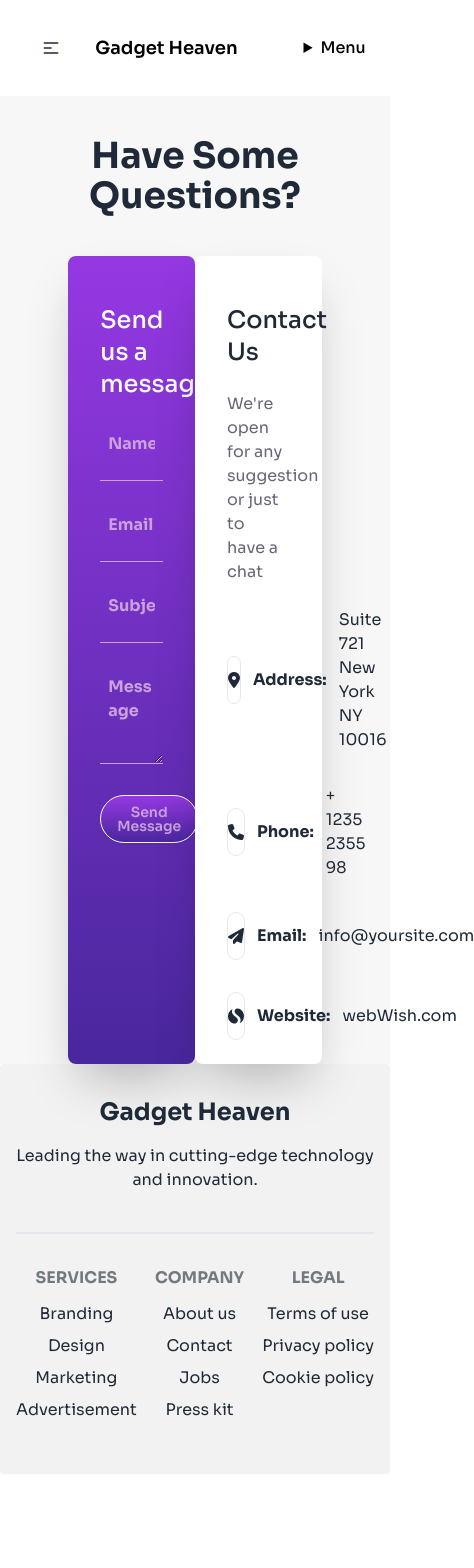
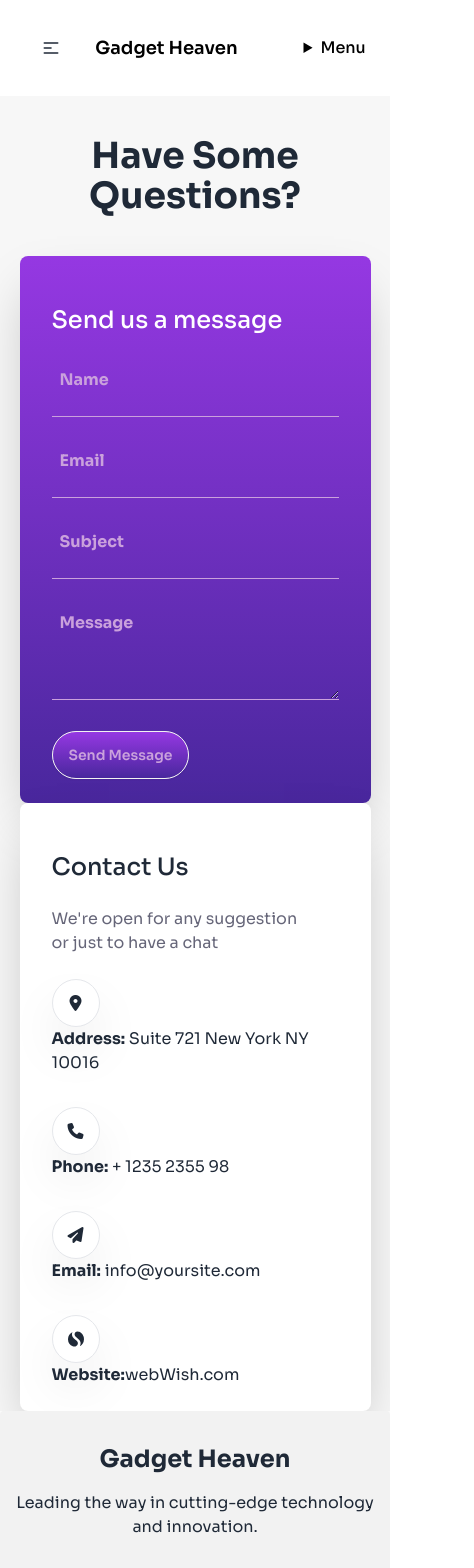
Before and after one commit to walid-official/gadget-heaven, a React (Vite) app: page /Contact in a window 390 px wide. Shown: the top 1568 px of the page, 474 px wide, since content can reach past the window. Before the commit the page ends 1474 px from the top, so only its background shows below. Built offline with nearby package versions, Linux system fonts and the light colour scheme.

Commit message:
some changes are added

```diff
--- a/public/Categories.json
+++ b/public/Categories.json
@@ -1,17 +1,14 @@
 [
     {
       "id": 1,
-      "category": "Laptop",
-      "slug": "brewed-coffee"
+      "category": "Laptop"
     },
     {
       "id": 2,
-      "category": "Phone",
-      "slug": "iced-coffee"
+      "category": "Phone"
     },
     {
       "id": 3,
-      "category": "Accessories",
-      "slug": "dessert-coffee"
+      "category": "Accessories"
     }
   ]
--- a/src/Pages/CardDetails.jsx
+++ b/src/Pages/CardDetails.jsx
@@ -51,7 +51,6 @@ const CardDetails = () => {
       setResetItems(false)
       setCartCount(0 + 1);
       setPrice(0 + price);
-      setModalBtnDisable(false)
     }
 
   };
--- a/src/Pages/ErrorPage.jsx
+++ b/src/Pages/ErrorPage.jsx
@@ -1,10 +1,19 @@
 import React from 'react';
+import { useRouteError } from 'react-router-dom';
 
 const ErrorPage = () => {
+    const error = useRouteError();
+    console.log(error);
     return (
-        <div className='flex justify-center items-center h-screen'>
-            <h2 className='text-2xl font-bold '>Page is not Found</h2>
+        <div className="">
+
+            <div className='flex flex-col justify-center items-center h-screen'>
+            <h2 className='text-6xl text-yellow-300 font-bold'>{error.status}</h2>
+                <h2 className='text-2xl font-bold '>Page is not Found</h2>
+            </div>
+
         </div>
+
     );
 };
 
--- a/src/Pages/Home.jsx
+++ b/src/Pages/Home.jsx
@@ -1,17 +1,19 @@
 import React, { useContext, useEffect } from 'react';
 import Banner from '../components/Banner/Banner';
 import SideBar from '../components/SideBar/SideBar';
-import { Outlet, useLoaderData } from 'react-router-dom';
+import { Outlet, useLoaderData, useLocation } from 'react-router-dom';
 import { priceContext } from '../Layout/Main';
 
 
 const Home = () => {
     const data = useLoaderData();
+    const location = useLocation();
     const {priceItem,resetItems,setResetItems,modalBtnDisable,setModalBtnDisable} = useContext(priceContext);
-    // useEffect(() => {
-
-
-    // },[])
+    useEffect(() => {
+        if(location.pathname === '/'){
+            setModalBtnDisable(true)
+        }
+    },[location])
     return (
         <div>
             <Banner></Banner>
--- a/src/Routers/Router.jsx
+++ b/src/Routers/Router.jsx
@@ -13,9 +13,8 @@ import Contact from "../components/Contact/Contact";
 const router = createBrowserRouter([
     {
       path: "/",
+      element: <Main />,
       errorElement: <ErrorPage />,
-      element: <Main />,
-      loader: () => fetch('../Categories.json'),
       children: [
         {
             path: '/',
--- a/src/components/Contact/Contact.jsx
+++ b/src/components/Contact/Contact.jsx
@@ -4,15 +4,15 @@ import { SiSimilarweb } from "react-icons/si";
 import favIcon from '../../assets/assets/favicon-16x16.png'
 const Contact = () => {
   return (
-    <div className="w-[65%] mx-auto">
+    <div className="lg:w-[65%] md:w-[90%] mx-auto">
        <Helmet>
               <meta charSet="utf-8" />
               <title>Contact - gadget</title>
               <link rel="canonical" href={favIcon} />
         </Helmet>
       <h2 className="text-center font-bold text-4xl py-10">Have Some Questions?</h2>
-      <div className="flex ">
-        <div className="bg-gradient-to-b from-[#9538e2] to-[#49279d] w-[50%] py-6 px-8 shadow-2xl rounded-lg">
+      <div className="lg:flex">
+        <div className="bg-gradient-to-b from-[#9538e2] to-[#49279d] lg:w-[50%] mx-auto w-[90%] py-6 px-8 shadow-2xl rounded-lg">
             <div className="">
                 <h2 className="font-medium text-white text-2xl py-6">Send us a message</h2>
             </div>
@@ -35,32 +35,32 @@ const Contact = () => {
             <button className="btn bg-gradient-to-b from-[#9538e2] to-[#49279d] rounded-full text-[#caa1dc]">Send Message</button>
           </div>
         </div>
-        <div className="bg-white w-[50%] rounded-lg shadow-2xl py-6 px-8">
+        <div className="bg-white lg:w-[50%] mx-auto w-[90%] rounded-lg shadow-2xl py-6 px-8">
             <h2 className="font-medium text-2xl py-6">Contact Us</h2>
             <p className="text-[#666679] w-[90%] pb-6">We're open for any suggestion or just to have a chat</p>
             <div className="space-y-8">
-                <div className="flex items-center gap-3">
+                <div className="sm:flex items-center gap-3">
                     <div className="bg-white  shadow-2xl border w-12 h-12 rounded-full flex justify-center items-center">
                         <i class="fa-solid fa-location-dot"></i>
                     </div>
                     <span className="font-bold">Address:</span>
                     <a href=""> Suite 721 New York NY 10016</a>
                 </div>
-                <div className="flex items-center gap-3">
+                <div className="sm:flex items-center gap-3">
                     <div className="bg-white shadow-2xl border w-12 h-12 rounded-full flex justify-center items-center">
                         <i class="fa-solid fa-phone"></i>
                     </div>
                     <span className="font-bold">Phone:</span>
                     <a href=""> + 1235 2355 98</a>
                 </div>
-                <div className="flex items-center gap-3">
+                <div className="sm:flex items-center gap-3">
                     <div className="bg-white shadow-2xl border w-12 h-12 rounded-full flex justify-center items-center">
                     <i class="fa-solid fa-paper-plane"></i>
                     </div>
                     <span className="font-bold">Email:</span>
                     <a href=""> info@yoursite.com</a>
                 </div>
-                <div className="flex items-center gap-3">
+                <div className="sm:flex items-center gap-3">
                     <div className="bg-white shadow-2xl border w-12 h-12 rounded-full flex justify-center items-center">
                         <SiSimilarweb></SiSimilarweb>
                     </div>
--- a/src/components/DashBoardCart/AddCart.jsx
+++ b/src/components/DashBoardCart/AddCart.jsx
@@ -7,16 +7,17 @@ import { useNavigate } from "react-router-dom";
 
 const AddCart = () => {
   const [carts, setCarts] = useState([]);
-  const {priceItem,resetItems,setResetItems,modalBtnDisable,setModalBtnDisable} = useContext(priceContext);
+  const {priceItem,setPrice,resetItems,setResetItems,modalBtnDisable,setModalBtnDisable} = useContext(priceContext);
   const navigate = useNavigate();
 
 
 
   const handleNavigate = (event) => {
     event.preventDefault()
-    navigate('/')
     setResetItems(true);
     clearCartGadgets();
+    setPrice(0)
+    navigate('/')
   }
 
 
@@ -57,11 +58,11 @@ useEffect(()=> {
   return (
     <div>
       <div className="w-11/12 mx-auto py-4">
-        <div className="flex justify-between">
+        <div className="sm:flex sm:justify-between text-center">
           <div className="">
             <h2 className="font-bold text-xl">Cart</h2>
           </div>
-          <div className="flex gap-4 items-center">
+          <div className="sm:flex gap-4 items-center">
             {
                 !resetItems ?  <p className="py-3 font-bold text-xl">Total = $ {priceItem}</p> : " Total = $ 00"
             }
@@ -108,9 +109,14 @@ useEffect(()=> {
           <div className="">
             <form method="" className="text-center">
               {/* if there is a button in form, it will close the modal */}
-              <button disabled={modalBtnDisable} onClick={handleNavigate} className="btn w-full rounded-full">
+              {
+                priceItem > 0 ?  <button  onClick={handleNavigate} className="btn w-full rounded-full">
+                Close
+              </button> :  <button disabled className="btn w-full rounded-full">
                 Close
               </button>
+              }
+
             </form>
           </div>
         </div>
--- a/src/utilities/storeCard.js
+++ b/src/utilities/storeCard.js
@@ -61,5 +61,16 @@ const addGadgetToFavorite = (favorite) => {
 }
 
 
+const removeFavoriteGadget = (id) => {
+    const favoritesRemove = getGadgetFavoriteList();
+    const remainFavorite = favoritesRemove.filter(removeFavoriteItem => removeFavoriteItem.product_id != id);
+    const storedRemoveFavorite = JSON.stringify(remainFavorite);
+    localStorage.setItem('favorite-list',storedRemoveFavorite);
+    toast.success('Successfully removed form Cart');
+}
+
+
+
+
 
 export {addGadgetToCart,getGadgetList,removeCartGadget,getGadgetFavoriteList,addGadgetToFavorite,clearCartGadgets}
```
Also changed, not shown: public/200.html (renamed from 200.html).
